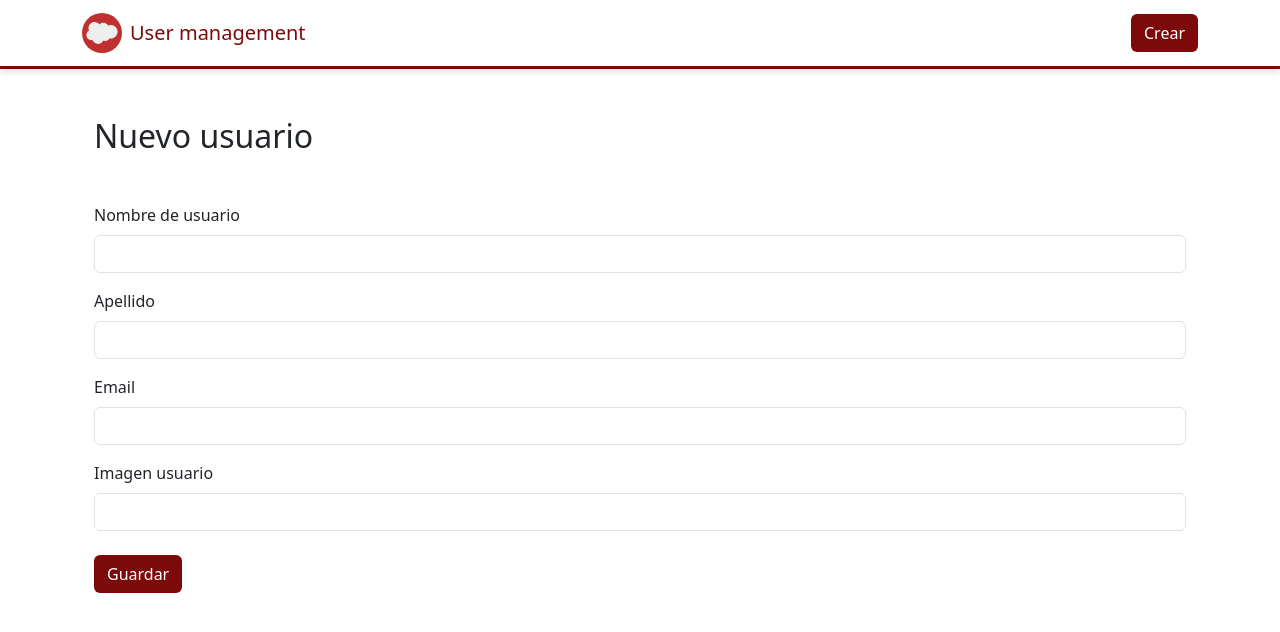
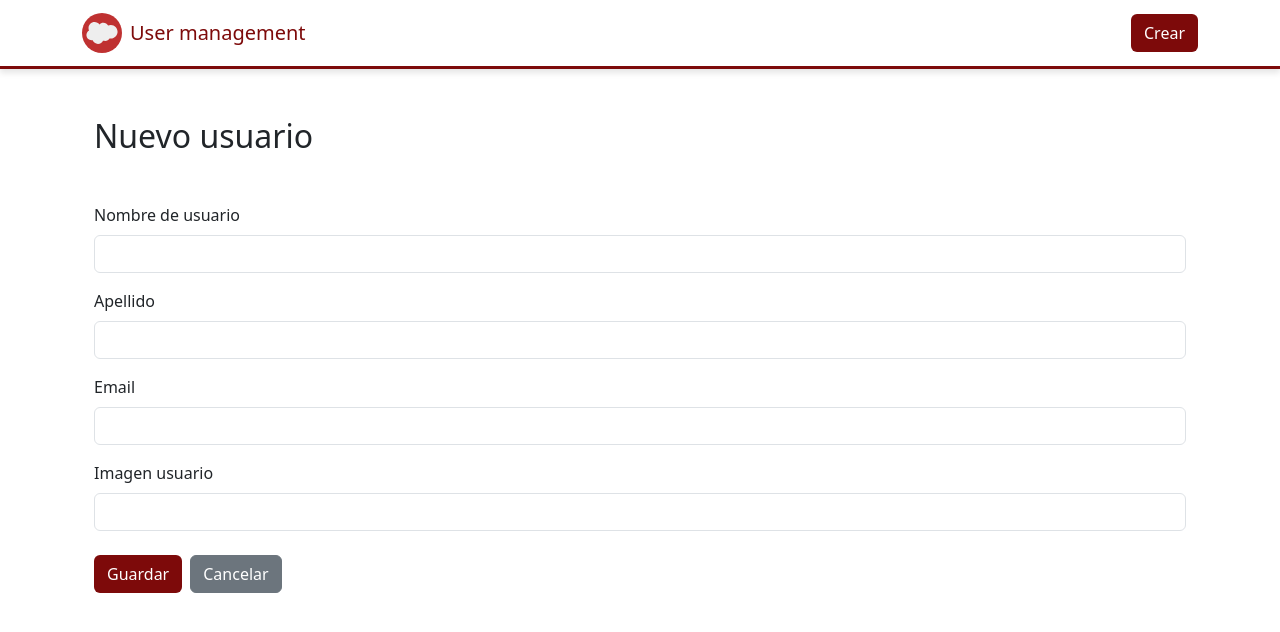
Before and after one commit to DaNiMarTmArq/user-management, an Angular app: page /newuser in a window 1280 px wide. Shown: the top 632 px of the page. Built offline with nearby package versions, Linux system fonts and the light colour scheme.

Commit message:
Form model added

```diff
--- a/src/app/components/form/userform/userform.component.html
+++ b/src/app/components/form/userform/userform.component.html
@@ -2,24 +2,25 @@
     <div class="my-5">
         <h2>{{ formMeta.title }}</h2>
     </div>
-    <form>
+    <form [formGroup]="userForm" (ngSubmit)="handleSubmit()">
         <div class="mb-3">
             <label for="firstName" class="form-label">Nombre de usuario</label>
-            <input type="text" class="form-control" id="firstName">
+            <input type="text" class="form-control" id="firstName" formControlName="userName">
         </div>
         <div class="mb-3">
             <label for="lastName" class="form-label">Apellido</label>
-            <input type="text" class="form-control" id="lastName">
+            <input type="text" class="form-control" id="lastName" formControlName="lastName">
         </div>
         <div class="mb-3">
             <label for="email" class="form-label">Email</label>
-            <input type="email" class="form-control" id="email">
+            <input type="email" class="form-control" id="email" formControlName="email">
         </div>
         <div class="mb-3">
             <label for="image" class="form-label">Imagen usuario</label>
-            <input type="url" class="form-control" id="image">
+            <input type="url" class="form-control" id="image" formControlName="image">
         </div>
 
         <button class="btn btn-cta mt-2">{{ formMeta.submit }}</button>
+        <button class="btn btn-secondary mt-2 mx-2" routerLink="">Cancelar</button>
     </form>
 </div>
--- a/src/app/components/form/userform/userform.component.ts
+++ b/src/app/components/form/userform/userform.component.ts
@@ -1,27 +1,33 @@
 import { Component, inject } from '@angular/core';
-import { ActivatedRoute } from '@angular/router';
+import { FormControl, FormGroup, ReactiveFormsModule } from '@angular/forms';
+import { ActivatedRoute, RouterModule } from '@angular/router';
+import { last } from 'rxjs';
 
 type RouteKey = 'newuser' | 'updateuser';
 
 @Component({
   selector: 'app-userform',
-  imports: [],
+  imports: [RouterModule, ReactiveFormsModule],
   templateUrl: './userform.component.html',
   styleUrl: './userform.component.css'
 })
 export class UserformComponent {
   route = inject(ActivatedRoute);
-  formMeta = {
-    title: 'Formulario',
-    submit: 'Enviar'
-  }
-
-
 
   readonly routeFormMeta: Record<RouteKey, { title: string; submit: string }> = {
     newuser: { title: 'Nuevo usuario', submit: 'Guardar' },
     updateuser: { title: 'Actualizar usuario', submit: 'Actualizar' }
   };
+  formMeta = {
+    title: 'Formulario',
+    submit: 'Enviar'
+  }
+  userForm = new FormGroup({
+    userName: new FormControl(''),
+    lastName: new FormControl(''),
+    email: new FormControl(''),
+    image: new FormControl(''),
+  })
 
  ngOnInit() {
     const route = this.route.snapshot.url[0]?.path;
@@ -29,5 +35,10 @@ export class UserformComponent {
     if (route && (route in this.routeFormMeta)) {
       this.formMeta = this.routeFormMeta[route as RouteKey];
     }
+
+  }
+
+  handleSubmit() {
+    console.log(this.userForm.value);
   }
 }
```
